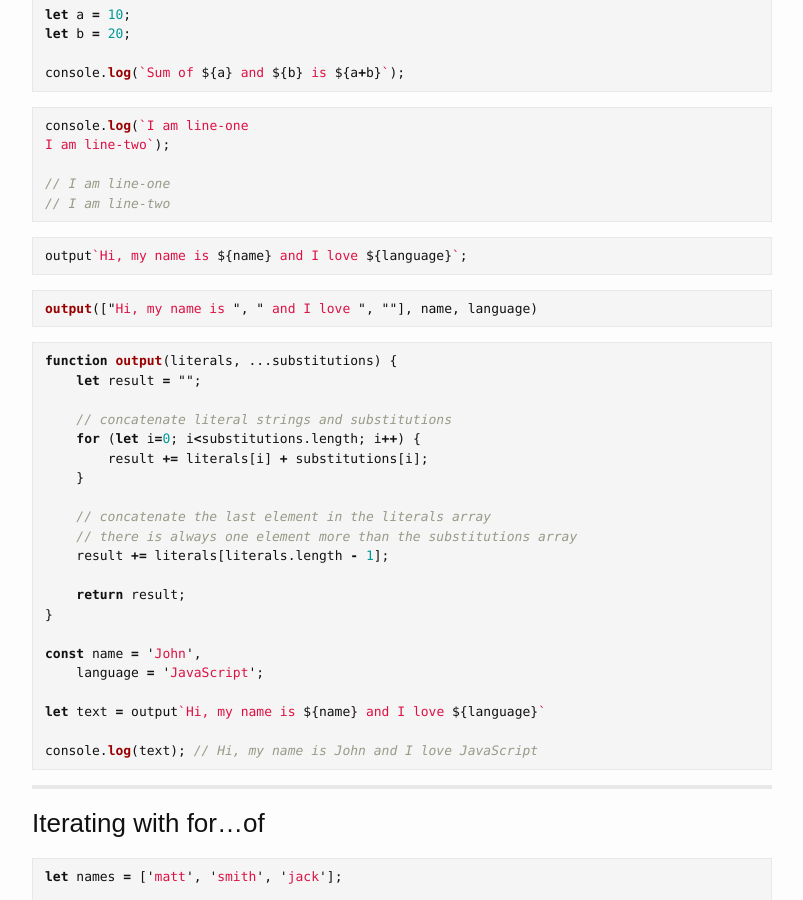
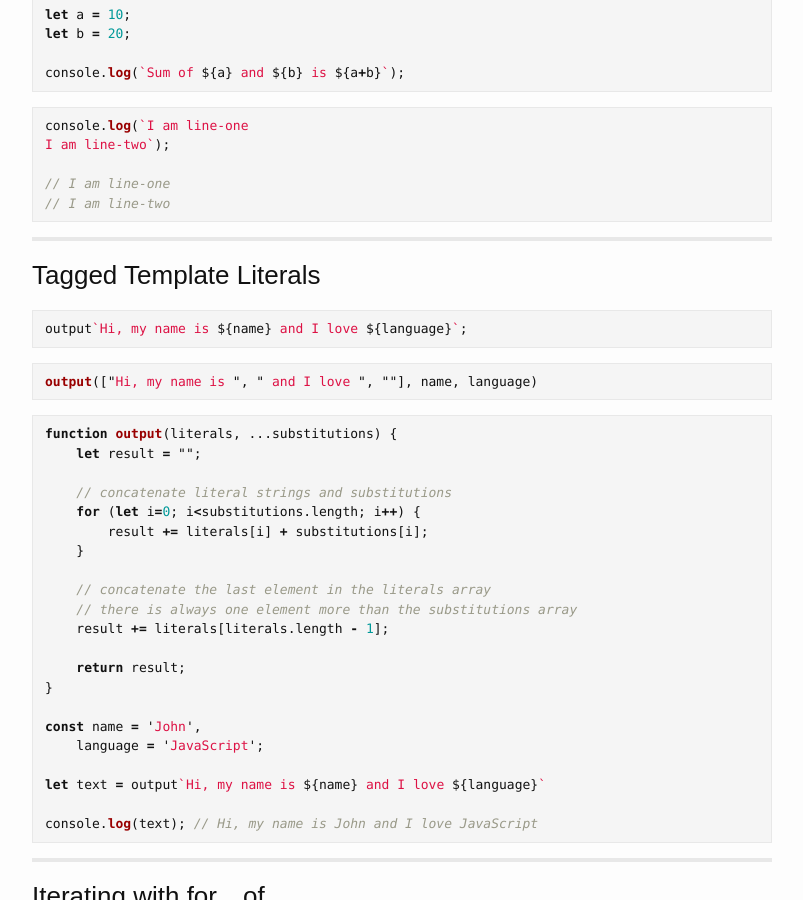
Before and after one commit to yous/whiteglass, a Jekyll site: the page built from _posts/2017-09-26-es6-new-syntax.md, in a window 1280 px wide and 900 px high, scrolled down 11302 px. Shown: the whole window, without its empty margins (238-1041 px from the left). Built offline with Jekyll 4.4.1, drawn with Linux system fonts in a browser that asks for light colours.

Commit message:
modified 0926

```diff
--- a/_posts/2017-09-26-es6-new-syntax.md
+++ b/_posts/2017-09-26-es6-new-syntax.md
@@ -690,6 +690,10 @@ I am line-two`);
 // I am line-two
 {% endhighlight %}
 
+---
+
+### Tagged Template Literals
+
 {% highlight js %}
 output`Hi, my name is ${name} and I love ${language}`;
 {% endhighlight %}
```
